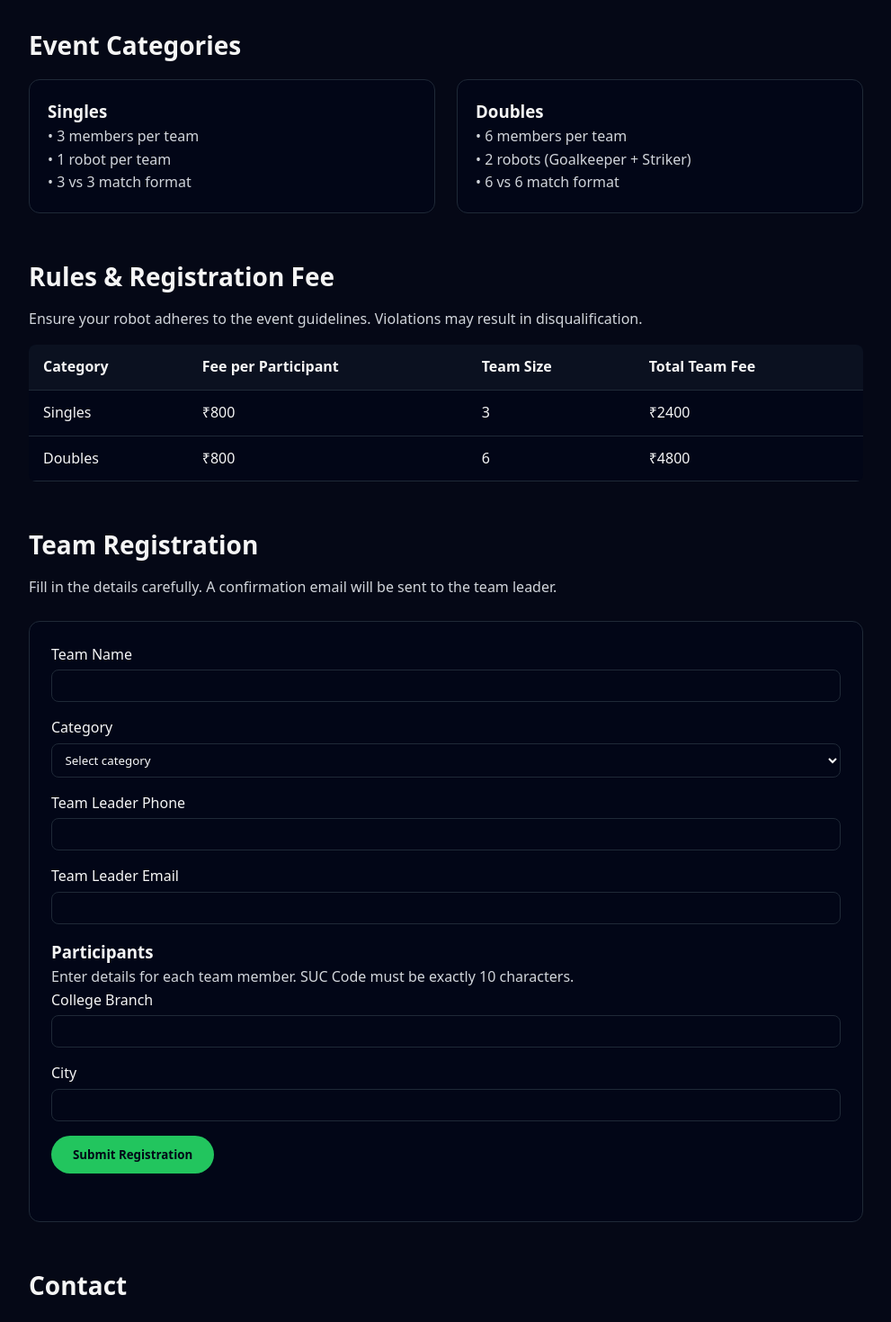
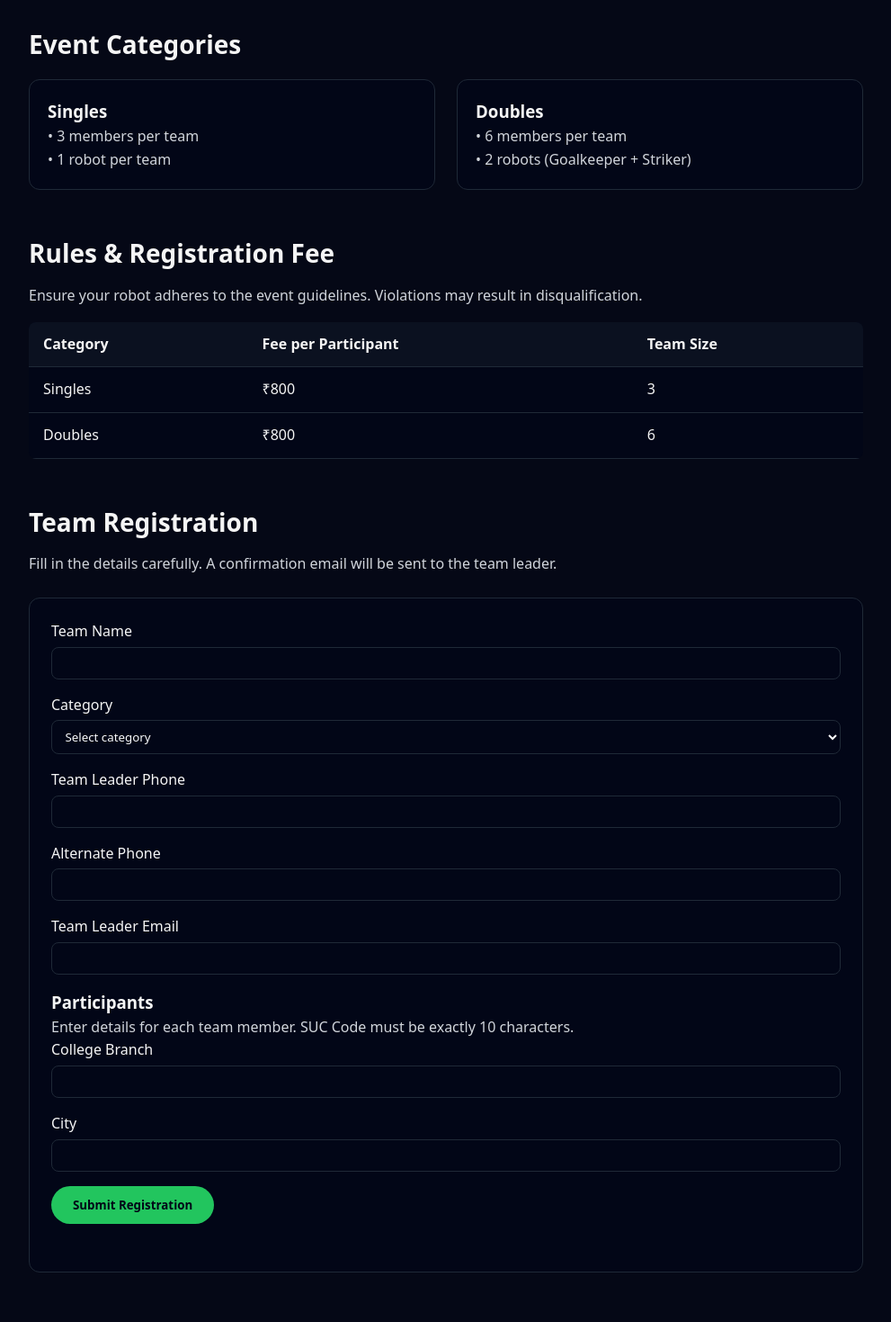
Before and after one commit to venusaiteja/Robofest-2k25, a website: page index.html in a window 1280 px wide. Shown: the part 600-2069 px from the top of the page at 90% size, without its empty margins (144-1135 px from the left). Drawn offline with Linux system fonts and the light colour scheme.

Commit message:
Update index.html

```diff
--- a/index.html
+++ b/index.html
@@ -11,7 +11,7 @@
     <!-- HERO SECTION -->
    <header class="hero">
   <div class="logo-container">
-    <img src="rfl.png" class="main-logo">
+    <img src="Picture3.png" class="main-logo">
   </div>
 
   <div class="hero-content">
@@ -44,7 +44,6 @@
             <p>
               • 3 members per team<br>
               • 1 robot per team<br>
-              • 3 vs 3 match format
             </p>
           </div>
 
@@ -53,7 +52,6 @@
             <p>
               • 6 members per team<br>
               • 2 robots (Goalkeeper + Striker)<br>
-              • 6 vs 6 match format
             </p>
           </div>
         </div>
@@ -73,7 +71,6 @@
                 <th>Category</th>
                 <th>Fee per Participant</th>
                 <th>Team Size</th>
-                <th>Total Team Fee</th>
               </tr>
             </thead>
             <tbody>
@@ -81,13 +78,13 @@
                 <td>Singles</td>
                 <td>₹800</td>
                 <td>3</td>
-                <td>₹2400</td>
+
               </tr>
               <tr>
                 <td>Doubles</td>
                 <td>₹800</td>
                 <td>6</td>
-                <td>₹4800</td>
+
               </tr>
             </tbody>
           </table>
@@ -118,6 +115,11 @@
           <div class="form-group">
             <label for="leaderPhone">Team Leader Phone</label>
             <input type="tel" id="leaderPhone" name="leaderPhone" required />
+          </div>
+
+          <div class="form-group">
+            <label for="alterPhone">Alternate Phone</label>
+            <input type="tel" id="alterPhone" name="alterPhone" required />
           </div>
 
           <div class="form-group">
```
